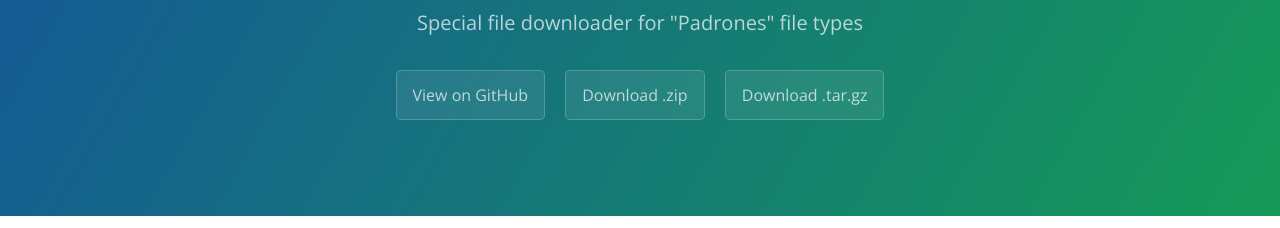
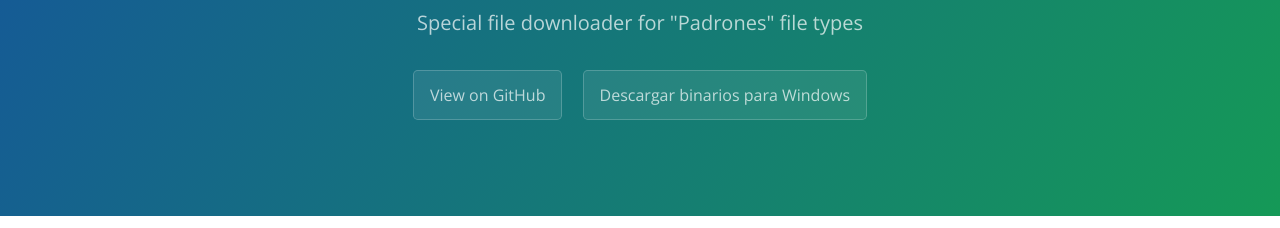
Before and after one commit to pmoracho/padrondl, a plain HTML site: page index.html in a window 1280 px wide. Shown: the part 167-395 px from the top of the page. Drawn offline with nearby package versions, Linux system fonts and the light colour scheme.

Commit message:
Update index.html

```diff
--- a/index.html
+++ b/index.html
@@ -14,8 +14,7 @@
       <h1 class="project-name">Padrondl</h1>
       <h2 class="project-tagline">Special file downloader for &quot;Padrones&quot; file types</h2>
       <a href="https://github.com/pmoracho/padrondl" class="btn">View on GitHub</a>
-      <a href="https://github.com/pmoracho/padrondl/zipball/master" class="btn">Download .zip</a>
-      <a href="https://github.com/pmoracho/padrondl/tarball/master" class="btn">Download .tar.gz</a>
+      <a href="https://github.com/pmoracho/padrondl/raw/master/dist/padrondl-20161122.zip" class="btn">Descargar binarios para Windows</a>
     </section>
 
     <section class="main-content">
@@ -25,7 +24,7 @@
 <ul>
 <li><a href="https://pmoracho.github.io/padrondl">Página del proyecto</a></li>
 <li><a href="https://github.com/pmoracho/padrondl">Proyecto en github</a></li>
-<li><a href="None">Descarga de ejecutable para windows</a></li>
+<li><a href="https://github.com/pmoracho/padrondl/raw/master/dist/padrondl-20161122.zip">Descarga de ejecutable para windows</a></li>
 </ul>
 
 <p><code>Padrondl</code> es una herramienta de linea de comandos para descargar "padrones" de
```
